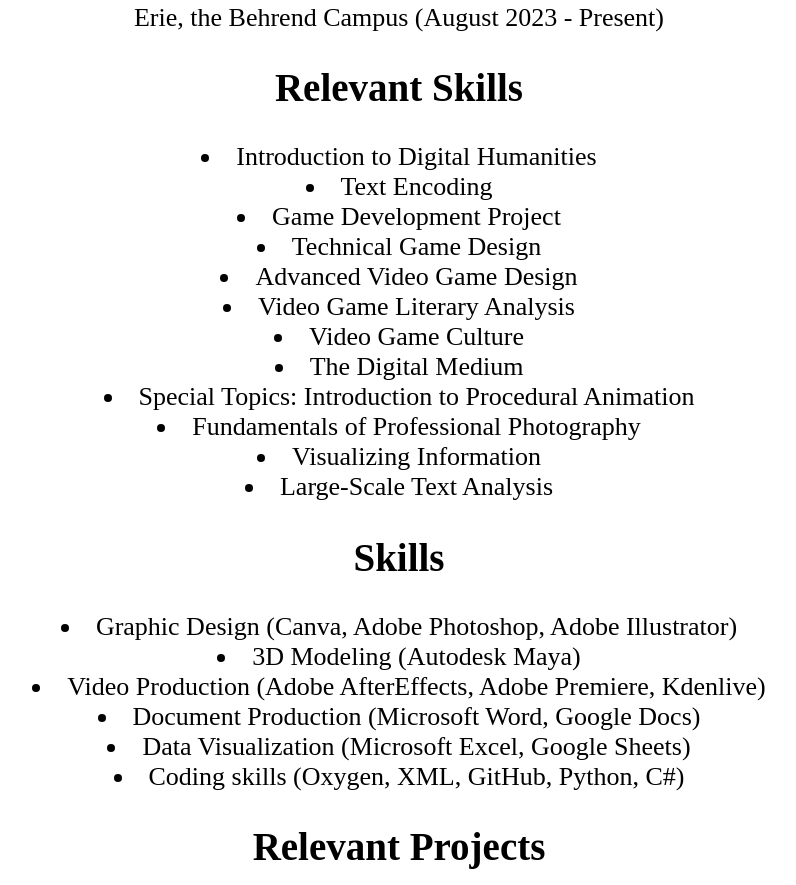
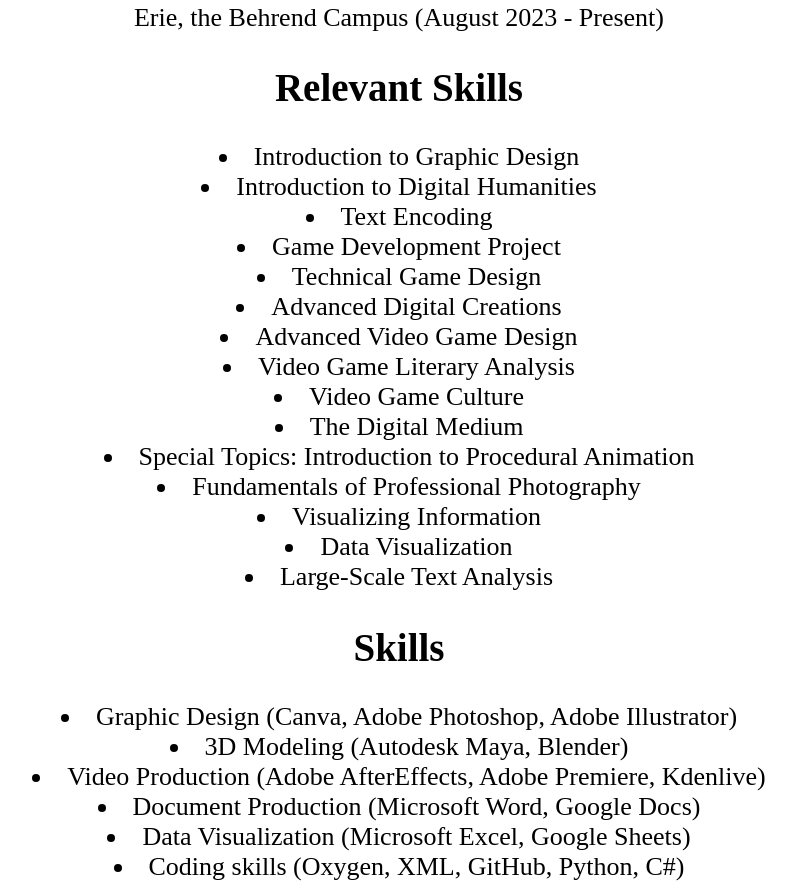
Before and after one commit to SonicSpaceFan025/Portfolio, a plain HTML site: page docs/resume.html in a window 1280 px wide. Shown: the part 833-1718 px from the top of the page, without its empty margins (241-1037 px from the left). Drawn offline with Linux system fonts and the light colour scheme.

Commit message:
Updated resume and added new video in animations gallery

```diff
--- a/docs/resume.html
+++ b/docs/resume.html
@@ -21,10 +21,12 @@
         <p>Erie, the Behrend Campus (August 2023 - Present)</p>
         <h2>Relevant Skills</h2>
         <ul class="centered-list">
+            <li>Introduction to Graphic Design</li>
             <li>Introduction to Digital Humanities</li>
             <li>Text Encoding</li>
             <li>Game Development Project</li>
             <li>Technical Game Design</li>
+            <li>Advanced Digital Creations</li>
             <li>Advanced Video Game Design</li>
             <li>Video Game Literary Analysis</li>
             <li>Video Game Culture</li>
@@ -32,12 +34,13 @@
             <li>Special Topics: Introduction to Procedural Animation</li>
             <li>Fundamentals of Professional Photography</li>
             <li>Visualizing Information</li>
+            <li>Data Visualization</li>
             <li>Large-Scale Text Analysis</li>
         </ul>
         <h2>Skills</h2>
         <ul class="centered-list">
             <li>Graphic Design (Canva, Adobe Photoshop, Adobe Illustrator)</li>
-            <li>3D Modeling (Autodesk Maya)</li>
+            <li>3D Modeling (Autodesk Maya, Blender)</li>
             <li>Video Production (Adobe AfterEffects, Adobe Premiere, Kdenlive)
             <li>Document Production (Microsoft Word, Google Docs)</li>
             <li>Data Visualization (Microsoft Excel, Google Sheets)</li>
```
Also changed, not shown: docs/animations.html (+5 -0 lines).
